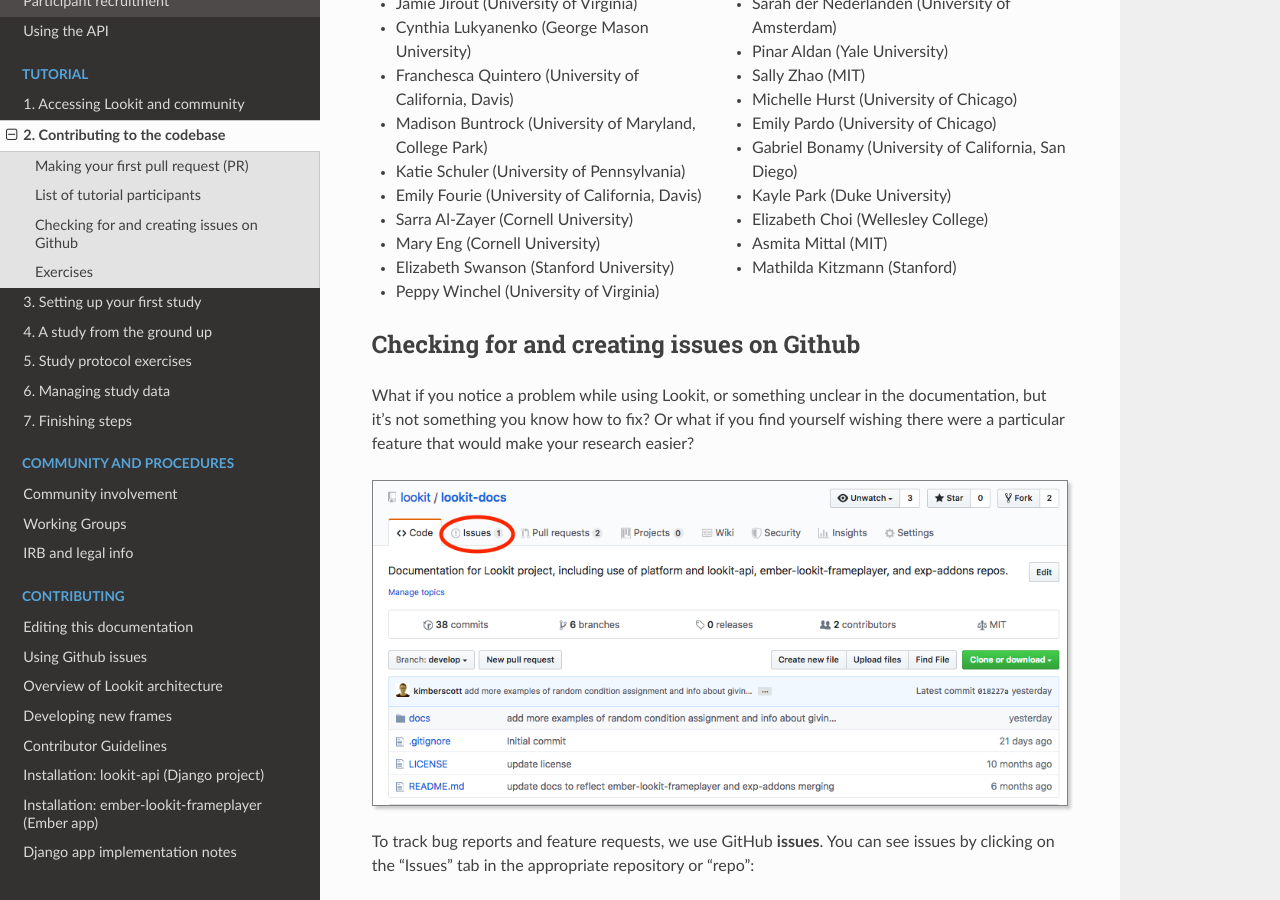
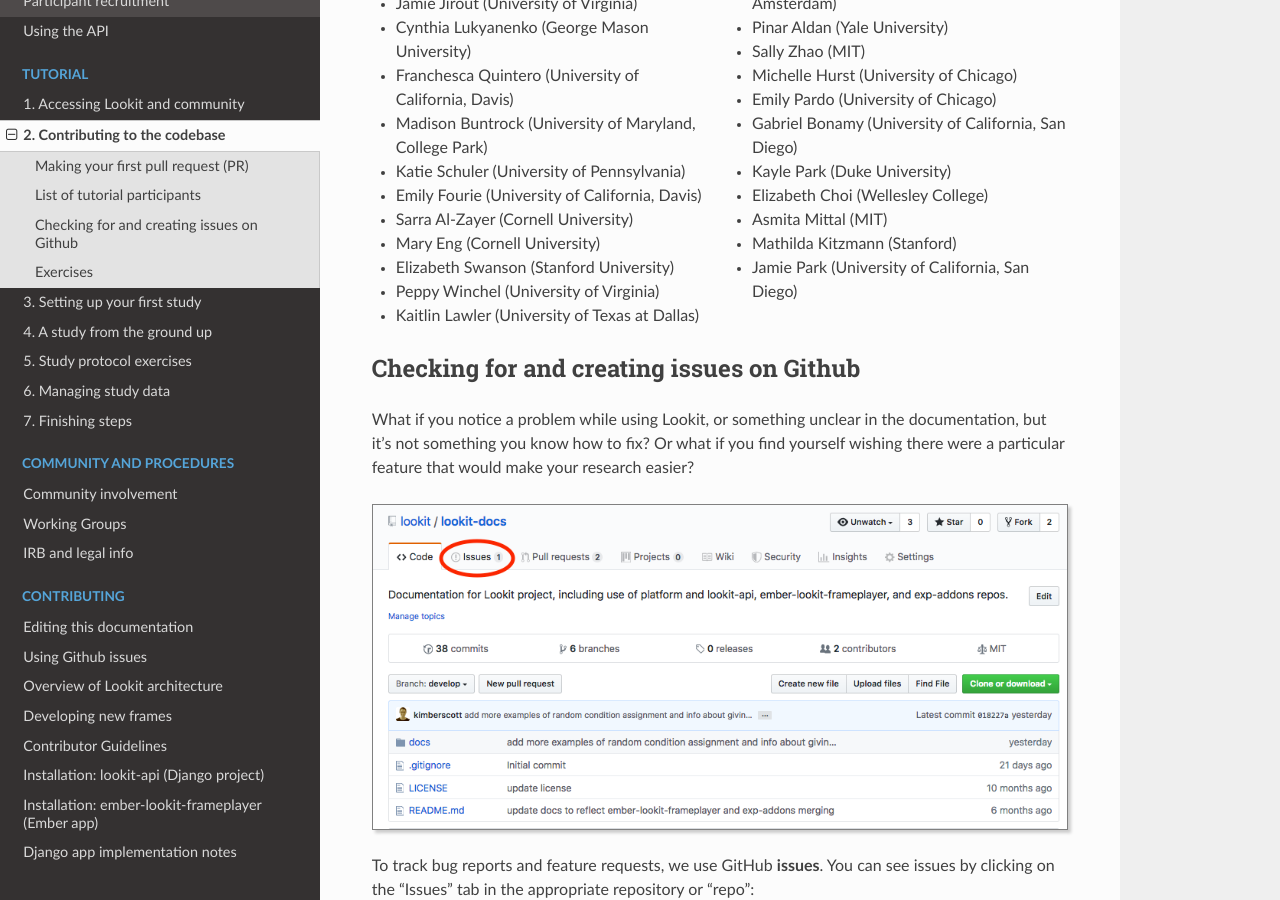
Before and after one commit to lookit/lookit-docs, a Sphinx documentation site: the page built from docs/source/tutorial-contributing.rst, in a window 1280 px wide and 900 px high, scrolled down 6705 px. Built offline with Sphinx 7.4.7 and the Read the Docs theme 2.0.0, drawn with Linux system fonts in a browser that asks for light colours.

Commit message:
fafasfa
asfa

```diff
--- a/docs/source/tutorial-contributing.rst
+++ b/docs/source/tutorial-contributing.rst
@@ -246,6 +246,7 @@
 - Elizabeth Choi (Wellesley College)
 - Asmita Mittal (MIT)
 - Mathilda Kitzmann (Stanford)
+- Jamie Park (University of California, San Diego)
 
 
 Checking for and creating issues on Github
```
